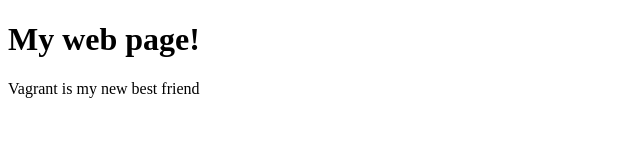
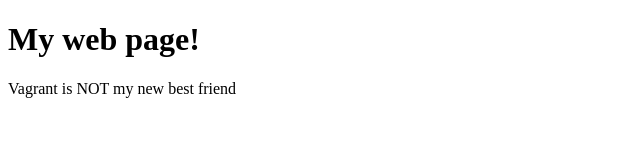
Before and after one commit to matjazp/vagrant-exercise, a plain HTML site: page index.html in a window 1280 px wide. Shown: the full height of the page, 0-640 px from the left. Drawn offline with Linux system fonts and the light colour scheme.

Commit message:
upgrade to bionic

```diff
--- a/index.html
+++ b/index.html
@@ -6,6 +6,6 @@
 </head>
 <body>
     <h1>My web page!</h1>
-    <p>Vagrant is my new best friend</p>
+    <p>Vagrant is NOT my new best friend</p>
 </body>
 </html>
```
Also changed, not shown: 1 other file.
